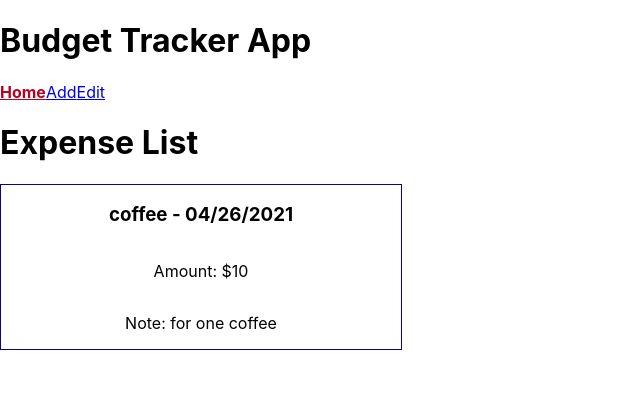
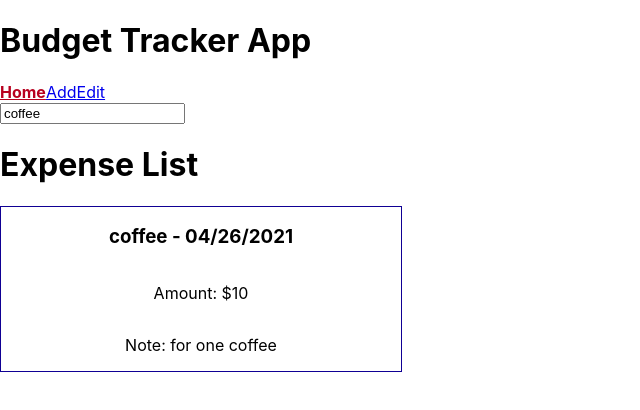
Before and after one commit to alexgold1994/budget-tracker-redux, a React (Create React App) app: page / in a window 1280 px wide. Shown: the top 410 px of the page, without its empty margins (0-640 px from the left). Built offline with nearby package versions, Linux system fonts and the light colour scheme.

Commit message:
create FilterInput, add filterbyword to input

```diff
--- a/src/components/budgetTrackerApp.js
+++ b/src/components/budgetTrackerApp.js
@@ -1,9 +1,11 @@
 import React from 'react';
 import ExpenseList from './expenseList';
+import ExpenseFilterInput from './expenseFilterInput';
 
 const BudgetTrackerApp = () => {
     return (
       <div>
+        <ExpenseFilterInput/>
         <ExpenseList/>
       </div>
     );
--- /dev/null
+++ b/src/components/expenseFilterInput.js
@@ -0,0 +1,23 @@
+import React from 'react';
+import ExpenseListItem from './expenseListItem';
+import {connect} from 'react-redux';
+import {setKeywordFilter} from '../actions/filterActions';
+
+const ExpenseFilterInput = (props) => (
+    <div>
+        <input type="text"
+        value={props.filters.keyword}
+        onChange={(e) => {
+            props.dispatch(setKeywordFilter(e.target.value))
+        }}
+        />
+    </div>
+)
+
+const mapStateToProps = (state) => {
+    return {
+        filters: state.filters
+    }
+}
+
+export default connect(mapStateToProps)(ExpenseFilterInput);
```
